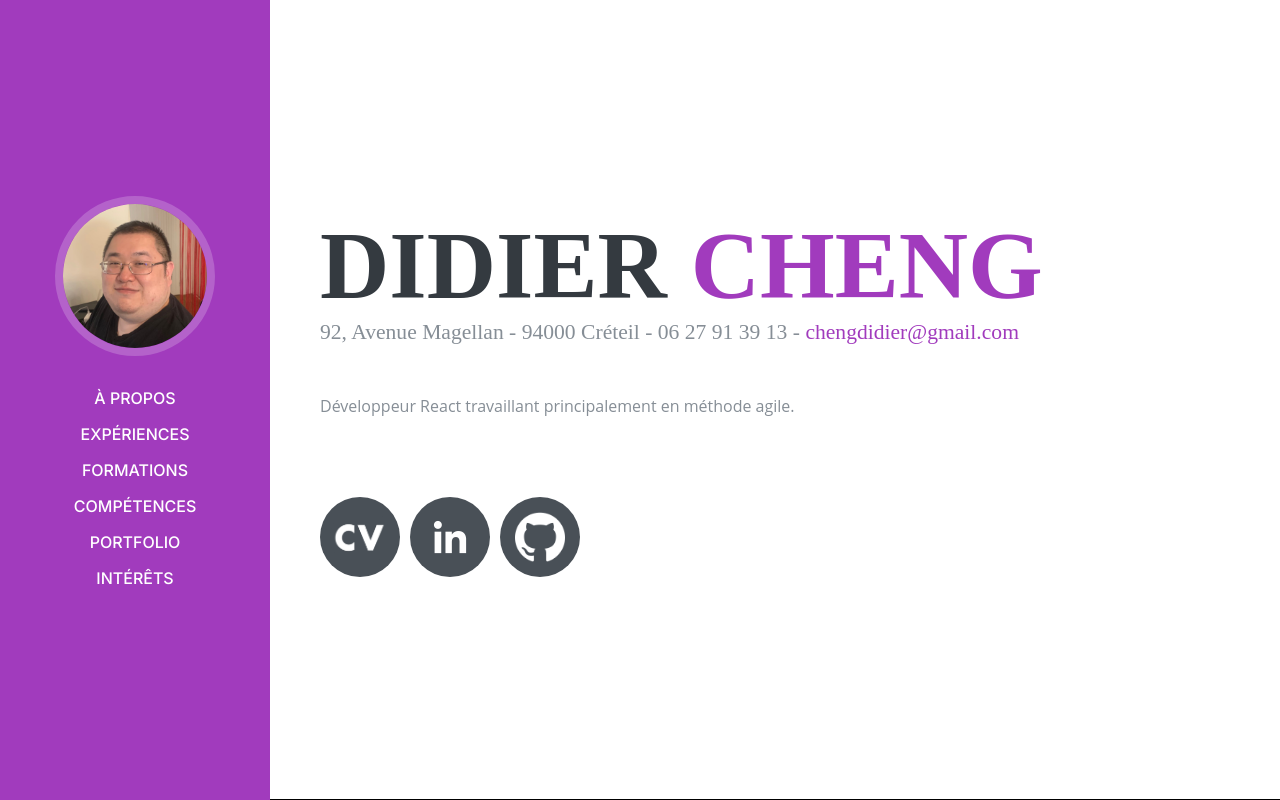
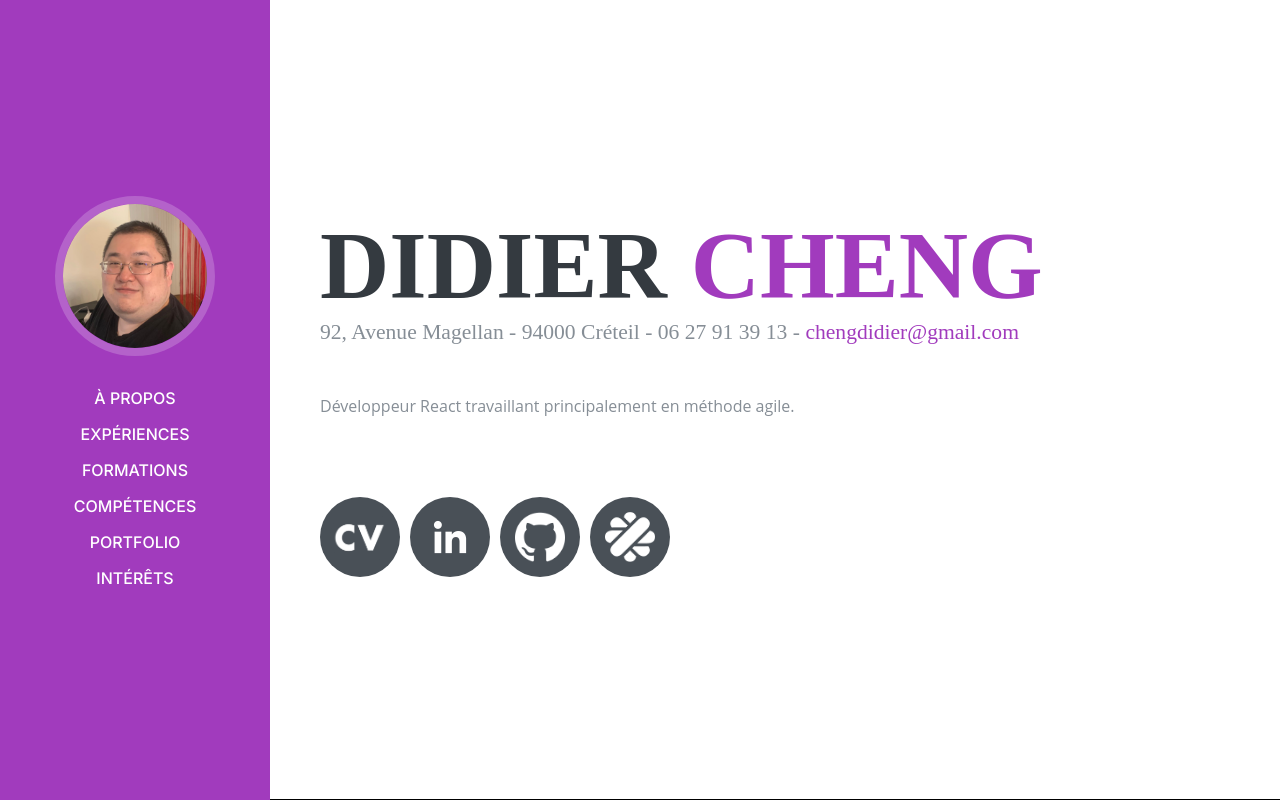
Before and after one commit to Vangnex/portfolio, a Next.js app: page / in a window 1280 px wide. Shown: the top 800 px of the page. Built offline with nearby package versions, Linux system fonts and the light colour scheme.

Commit message:
ADD Malt link

```diff
--- a/src/app/page.tsx
+++ b/src/app/page.tsx
@@ -198,6 +198,18 @@ export default function Home() {
                   </div>
                 </a>
               </li>
+              <li>
+                <a href='https://www.malt.fr/profile/didiercheng' target='_blank'>
+                  <div className={styles.circle}>
+                    <Image
+                      src="/malt_logo.png"
+                      alt="Malt Logo"
+                      width={50}
+                      height={50}
+                    />
+                  </div>
+                </a>
+              </li>
             </ul>
           </div>
         </section>
```
Also changed, not shown: public/malt_logo.png (added).
